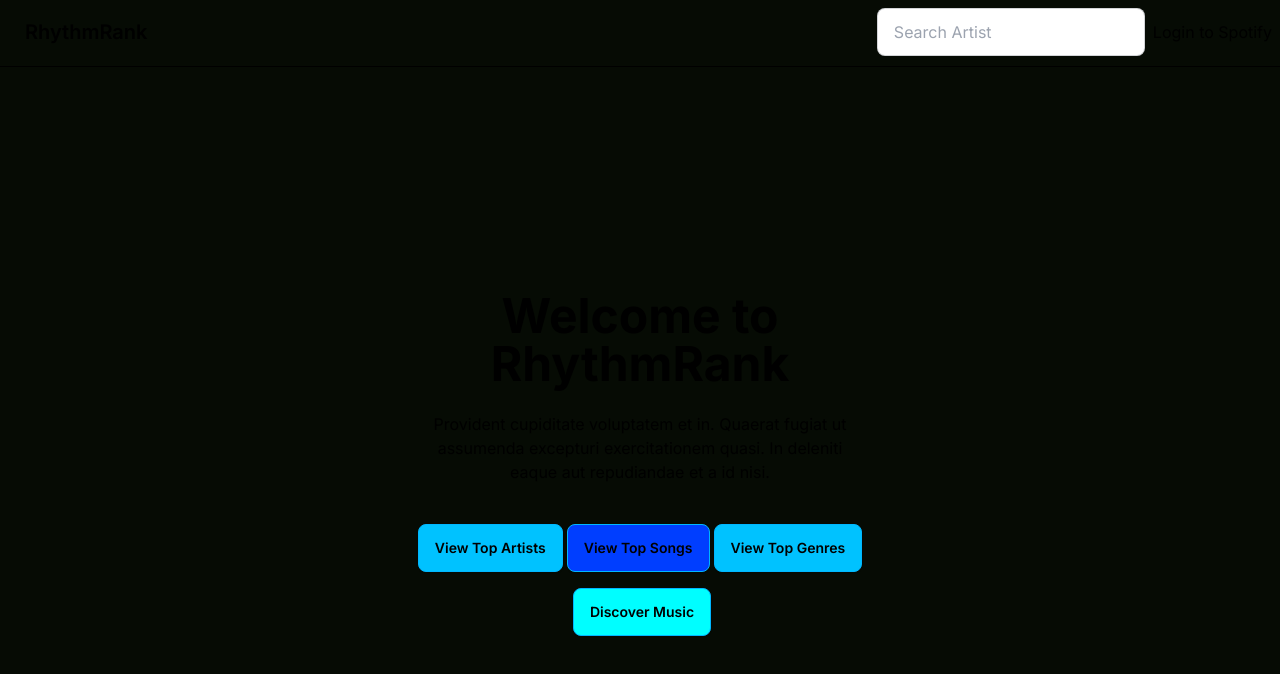
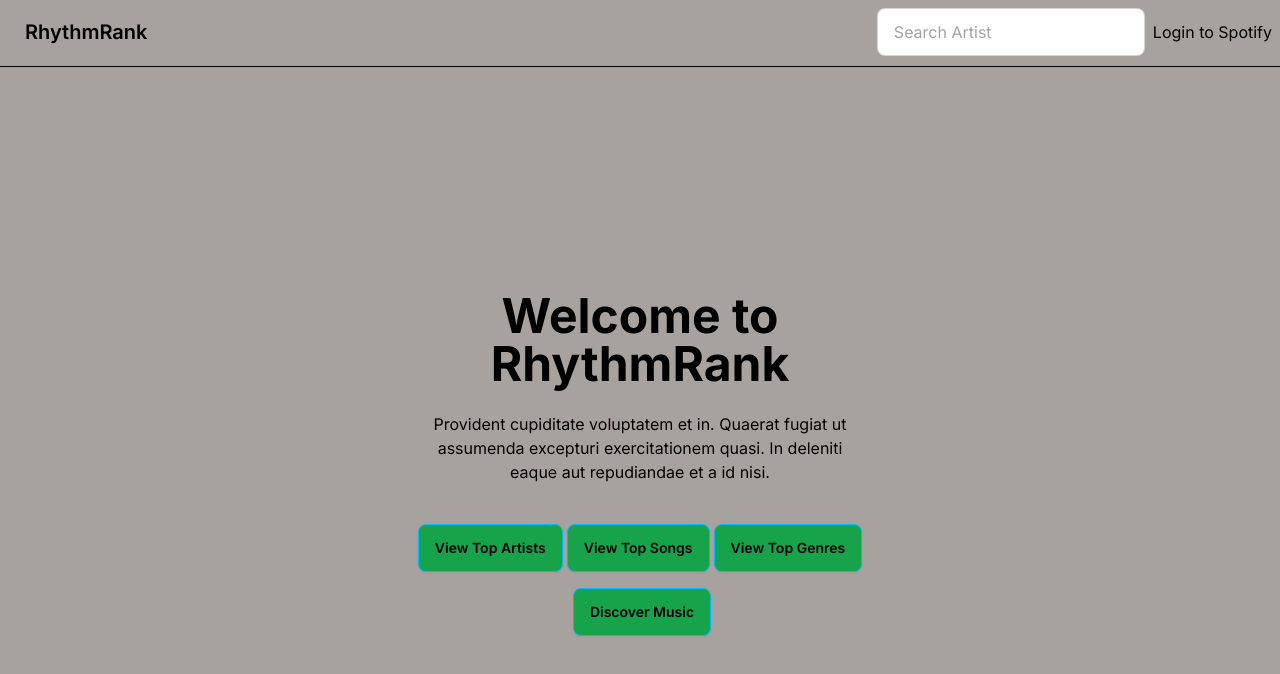
Before and after one commit to BraydonAnderson1/RhythmRank, a Next.js app: page / in a window 1280 px wide. Shown: the top 674 px of the page. Built offline with nearby package versions, Linux system fonts and the light colour scheme.

Commit message:
changes themes and colours

```diff
--- a/src/app/discover/page.js
+++ b/src/app/discover/page.js
@@ -107,9 +107,9 @@ function Discover() {
             <h1 className="text-5xl font-bold">Discover Music</h1>
             <p className="py-6">Provident cupiditate voluptatem et in. Quaerat fugiat ut assumenda excepturi exercitationem quasi. In deleniti eaque aut repudiandae et a id nisi.</p>
             <div className='space-x-0.5'>
-            <Link href='/viewtopartists'className="btn btn-info bg-mytheme-secondary">View Top Artists</Link>
-            <Link href='/viewtopsongs'className="btn btn-info bg-mytheme-accent">View Top Songs</Link>
-            <Link href='/discover'className="btn btn-info bg-mytheme-info">Discover Music</Link>
+            <Link href='/viewtopartists'className="btn btn-info bg-green-600">View Top Artists</Link>
+            <Link href='/viewtopsongs'className="btn btn-info bg-green-600">View Top Songs</Link>
+            <Link href='/discover'className="btn btn-info bg-green-600">Discover Music</Link>
             </div>
           </div>
         </div>
--- a/src/app/page.js
+++ b/src/app/page.js
@@ -113,10 +113,10 @@ function Home() {
             <h1 className="text-5xl font-bold">Welcome to RhythmRank</h1>
             <p className="py-6">Provident cupiditate voluptatem et in. Quaerat fugiat ut assumenda excepturi exercitationem quasi. In deleniti eaque aut repudiandae et a id nisi.</p>
             <div className='space-y-4 space-x-1'>
-            <Link href='/viewtopartists'className="btn btn-info bg-mytheme-secondary">View Top Artists</Link>
-            <Link href='/viewtopsongs'className="btn btn-info bg-mytheme-accent">View Top Songs</Link>
-            <Link href='/viewtopartists'className="btn btn-info bg-mytheme-secondary">View Top Genres</Link>
-            <Link href='/discover'className="btn btn-info bg-mytheme-info">Discover Music</Link>
+            <Link href='/viewtopartists'className="btn btn-info bg-green-600">View Top Artists</Link>
+            <Link href='/viewtopsongs'className="btn btn-info bg-green-600">View Top Songs</Link>
+            <Link href='/viewtopartists'className="btn btn-info bg-green-600">View Top Genres</Link>
+            <Link href='/discover'className="btn btn-info bg-green-600">Discover Music</Link>
             {renderArtists()}
             </div>
           </div>
--- a/src/app/viewtopartists/page.js
+++ b/src/app/viewtopartists/page.js
@@ -106,7 +106,7 @@ function ViewTopArtists() {
           <div className="max-w-md">
             <h1 className="text-5xl font-bold">View Your Top Artists</h1>
             <p className="py-6">Provident cupiditate voluptatem et in. Quaerat fugiat ut assumenda excepturi exercitationem quasi. In deleniti eaque aut repudiandae et a id nisi.</p>
-            <button onClick={fetchTopArtists} className="btn btn-info bg-mytheme-secondary">Reveal Artists</button>
+            <button onClick={fetchTopArtists} className="btn btn-info bg-green-600">Reveal Artists</button>
             {renderArtists()}
           </div>
         </div>
--- a/src/app/viewtopgenres/page.js
+++ b/src/app/viewtopgenres/page.js
@@ -81,7 +81,7 @@ function ViewTopGenres() {
           <div className="max-w-md">
             <h1 className="text-5xl font-bold">View Top Genres</h1>
             <p className="py-6">Discover the top genres based on your listening preferences.</p>
-            <button onClick={fetchTopGenres} className="btn btn-info bg-mytheme-secondary">Reveal Genres</button>
+            <button onClick={fetchTopGenres} className="btn btn-info bg-green-600">Reveal Genres</button>
             {renderGenres()}
           </div>
         </div>
--- a/src/app/viewtopsongs/page.js
+++ b/src/app/viewtopsongs/page.js
@@ -85,7 +85,7 @@ function ViewTopSongs() {
           <div className="max-w-md">
             <h1 className="text-5xl font-bold">View Your Top Songs</h1>
             <p className="py-6">Provident cupiditate voluptatem et in. Quaerat fugiat ut assumenda excepturi exercitationem quasi. In deleniti eaque aut repudiandae et a id nisi.</p>
-            <button onClick={fetchTopTracks} className="btn btn-info bg-mytheme-secondary">Reveal Songs</button>
+            <button onClick={fetchTopTracks} className="btn btn-info bg-green-600">Reveal Songs</button>
             {renderTracks()}
           </div>
         </div>
--- a/tailwind.config.js
+++ b/tailwind.config.js
@@ -8,23 +8,23 @@ module.exports = {
     extend: {
       colors: {
         mytheme: {
-          "primary": "#0075ff",
+          "primary": "#65a30d",
 
- "secondary": "#00c2ff",
+          "secondary": "#111827",
 
- "accent": "#003eff",
+          "accent": "#00a524",
 
- "neutral": "#060b04",
+          "neutral": "#a8a29e",
 
- "base-100": "#292929",
+          "base-100": "#74151",
 
- "info": "#00feff",
+          "info": "#fef08a",
 
- "success": "#88bc00",
+          "success": "#00af56",
 
- "warning": "#ed8800",
+          "warning": "#ff9600",
 
- "error": "#ff4658",
+          "error": "#ff0040",
         },
       },
       backgroundImage: {
```
